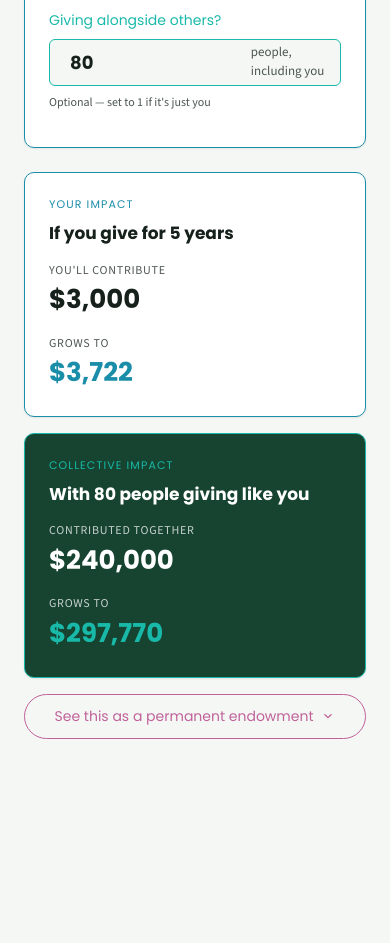
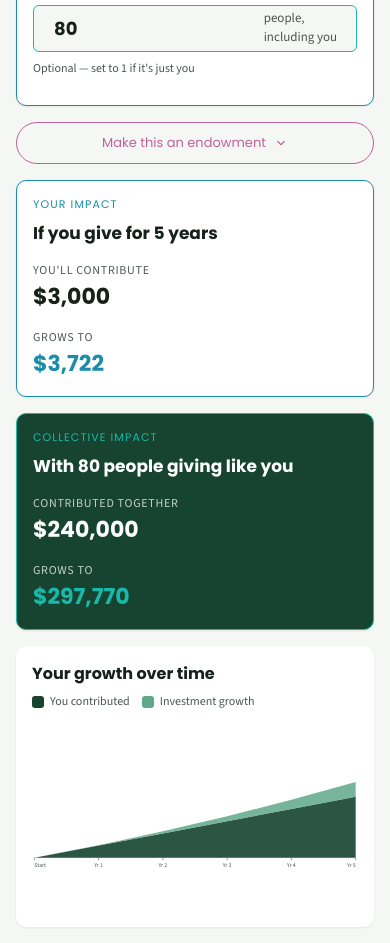
Before and after one commit to mobrien216/Collective_Giving_Calc, a plain HTML site: page index.html in a window 390 px wide. Shown: the part 629-1572 px from the top of the page. Before the commit the page ends 1392 px from the top, so only its background shows below. Drawn offline with nearby package versions, Linux system fonts and the light colour scheme; a web font is replaced by a local one.

Commit message:
Add files via upload

```diff
--- a/index.html
+++ b/index.html
@@ -32,6 +32,7 @@
 
   :root {
     --tcf-green-dark:  #164430;
+    --tcf-green-light: #5FA98A;
     --tcf-orange:      #EE7331;
     --tcf-aqua:        #19B9A9;
     --tcf-blue:        #1A8DA9;
@@ -108,6 +109,25 @@
     padding: var(--space-5);
   }
   .panel-blue { border: 1.5px solid var(--tcf-blue); }
+  .left-col { display: flex; flex-direction: column; gap: var(--space-4); }
+
+  .growth-chart-panel {
+    background: var(--paper);
+    border-radius: var(--radius-md);
+    box-shadow: var(--shadow-sm);
+    padding: var(--space-5);
+  }
+  .growth-chart-head {
+    display: flex; align-items: center; justify-content: space-between;
+    flex-wrap: wrap; gap: var(--space-2);
+    margin-bottom: var(--space-3);
+  }
+  .growth-chart-head h3 {
+    font-family: var(--font-display);
+    font-weight: 700;
+    font-size: 16px;
+    margin: 0;
+  }
 
   .eyebrow {
     font-family: var(--font-sub);
@@ -402,6 +422,28 @@
     padding-top: var(--space-4);
     border-top: 1px solid var(--line);
   }
+
+  /* ---------- Mobile ---------- */
+  @media (max-width: 640px) {
+    .wrap { padding: 0 var(--space-4); }
+    .app-bar { padding: var(--space-3) 0; }
+    .app-bar h1 { font-size: 19px; }
+    .app-bar p { font-size: 13px; }
+    main.calc-wrap { padding: var(--space-4) 0; }
+    .calc-grid { gap: var(--space-4); }
+    .panel, .growth-chart-panel { padding: var(--space-4); }
+    .panel-title { font-size: 17px; }
+    .result-card { padding: var(--space-4); }
+    .stat-value { font-size: 22px; }
+    .perpetuity-cta { font-size: 13px; padding: 10px 16px; }
+    .perpetuity-banner { padding: var(--space-4); }
+    .perpetuity-banner h2 { font-size: 20px; }
+    .perpetuity-body { padding: var(--space-4); }
+    .impact-total { gap: var(--space-4); }
+    .impact-total .headline .num { font-size: 28px; }
+    .chart-legend { gap: var(--space-3); font-size: 12px; }
+    .growth-chart-head { flex-direction: column; align-items: flex-start; }
+  }
 </style>
 </head>
 <body>
@@ -417,7 +459,8 @@
   <div class="wrap">
     <div class="calc-grid">
 
-      <!-- INPUT PANEL -->
+      <!-- INPUT PANEL (left column) -->
+      <div class="left-col">
         <section class="panel panel-blue">
           <p class="eyebrow">Your gift</p>
           <h2 class="panel-title">Build your scenario</h2>
@@ -468,7 +511,13 @@
           </div>
         </section>
 
-      <!-- RESULTS -->
+        <button type="button" class="perpetuity-cta" id="perpetuityToggle" aria-expanded="false" aria-controls="perpetuitySection">
+          <span>Make this an endowment</span>
+          <svg width="14" height="14" viewBox="0 0 24 24" fill="none" stroke="currentColor" stroke-width="2"><polyline points="6 9 12 15 18 9"/></svg>
+        </button>
+      </div>
+
+      <!-- RESULTS (right column) -->
       <section class="results-col">
         <div class="result-cards">
           <div class="result-card light">
@@ -498,10 +547,16 @@
           </div>
         </div>
 
-        <button type="button" class="perpetuity-cta" id="perpetuityToggle" aria-expanded="false" aria-controls="perpetuitySection">
-          <span>See this as a permanent endowment</span>
-          <svg width="14" height="14" viewBox="0 0 24 24" fill="none" stroke="currentColor" stroke-width="2"><polyline points="6 9 12 15 18 9"/></svg>
-        </button>
+        <div class="growth-chart-panel">
+          <div class="growth-chart-head">
+            <h3>Your growth over time</h3>
+            <div class="chart-legend">
+              <span class="item"><span class="swatch" style="background:var(--tcf-green-dark)"></span>You contributed</span>
+              <span class="item"><span class="swatch" style="background:var(--tcf-green-light)"></span>Investment growth</span>
+            </div>
+          </div>
+          <div class="chart-wrap" id="growthChartWrap"></div>
+        </div>
       </section>
 
     </div>
@@ -577,6 +632,7 @@
   const perpetuityToggle = document.getElementById('perpetuityToggle');
   const perpetuitySection = document.getElementById('perpetuitySection');
   const chartWrap = document.getElementById('chartWrap');
+  const growthChartWrap = document.getElementById('growthChartWrap');
   const totalImpact30 = document.getElementById('totalImpact30');
   const grantsBreak = document.getElementById('grantsBreak');
   const balanceBreak = document.getElementById('balanceBreak');
@@ -613,6 +669,23 @@
       }
     }
     return yearly;
+  }
+  function growthSeries(type, amount, years, annualReturnPct) {
+    const mRate = annualReturnPct / 100 / 12;
+    const series = [{ year: 0, contributed: 0, total: 0 }];
+    for (let yr = 1; yr <= years; yr++) {
+      const m = yr * 12;
+      let contributed, total;
+      if (type === 'monthly') {
+        contributed = amount * m;
+        total = fvAnnuity(amount, mRate, m);
+      } else {
+        contributed = amount;
+        total = fvLumpSum(amount, mRate, m);
+      }
+      series.push({ year: yr, contributed: contributed, total: total });
+    }
+    return series;
   }
 
   // ---------- Tick marks for time horizon (every 5 years) ----------
@@ -680,7 +753,7 @@
     } else {
       perpetuitySection.classList.add('hidden');
       perpetuityToggle.setAttribute('aria-expanded', 'false');
-      perpetuityToggle.querySelector('span').textContent = 'See this as a permanent endowment';
+      perpetuityToggle.querySelector('span').textContent = 'Make this an endowment';
     }
   });
 
@@ -737,6 +810,61 @@
     chartWrap.innerHTML = svg;
   }
 
+  function renderGrowthChart(series) {
+    const W = 560, H = 170, padL = 4, padR = 4, padT = 10, padB = 20;
+    const chartW = W - padL - padR;
+    const chartH = H - padT - padB;
+    const years = series[series.length - 1].year;
+
+    let maxVal = 0;
+    series.forEach(function (d) { maxVal = Math.max(maxVal, d.total); });
+    if (maxVal <= 0) maxVal = 1;
+    const magnitude = Math.pow(10, Math.floor(Math.log10(maxVal)));
+    maxVal = Math.ceil(maxVal / (magnitude / 2)) * (magnitude / 2);
+
+    function x(year) { return padL + (years === 0 ? 0 : (year / years) * chartW); }
+    function y(val) { return padT + chartH - (val / maxVal) * chartH; }
+    const baseline = padT + chartH;
+
+    // Contributed area (bottom stack, dark green)
+    let contribPts = series.map(function (d) { return x(d.year) + ',' + y(d.contributed); });
+    let contribPath = 'M' + x(0) + ',' + baseline + ' L' + contribPts.join(' L') + ' L' + x(years) + ',' + baseline + ' Z';
+
+    // Growth area (stacked on top, light green) = total - contributed
+    let growthTopPts = series.map(function (d) { return x(d.year) + ',' + y(d.total); });
+    let growthBottomPts = series.slice().reverse().map(function (d) { return x(d.year) + ',' + y(d.contributed); });
+    let growthPath = 'M' + growthTopPts.join(' L') + ' L' + growthBottomPts.join(' L') + ' Z';
+
+    // Tick step: keep to ~6 labels max
+    let step = 1;
+    if (years > 6) step = Math.ceil(years / 6);
+    const niceSteps = [1, 2, 5, 10];
+    step = niceSteps.find(function (s) { return s >= step; }) || 10;
+
+    let axisTicks = '';
+    for (let t = 0; t <= years; t += step) {
+      const tx = x(t);
+      axisTicks += '<line x1="' + tx + '" y1="' + baseline + '" x2="' + tx + '" y2="' + (baseline + 4) + '" stroke="var(--ink-soft)" stroke-width="1"/>';
+      axisTicks += '<text x="' + tx + '" y="' + (baseline + 15) + '" font-size="10" fill="var(--ink-soft)" text-anchor="' + (t === 0 ? 'start' : (t === years ? 'end' : 'middle')) + '" font-family="var(--font-body)">' + (t === 0 ? 'Start' : 'Yr ' + t) + '</text>';
+    }
+    // always label the final year if it wasn't hit by the step loop
+    if ((years % step) !== 0) {
+      const tx = x(years);
+      axisTicks += '<line x1="' + tx + '" y1="' + baseline + '" x2="' + tx + '" y2="' + (baseline + 4) + '" stroke="var(--ink-soft)" stroke-width="1"/>';
+      axisTicks += '<text x="' + tx + '" y="' + (baseline + 15) + '" font-size="10" fill="var(--ink-soft)" text-anchor="end" font-family="var(--font-body)">Yr ' + years + '</text>';
+    }
+
+    const svg =
+      '<svg viewBox="0 0 ' + W + ' ' + H + '" width="100%" height="170" xmlns="http://www.w3.org/2000/svg">' +
+        '<line x1="' + padL + '" y1="' + baseline + '" x2="' + (padL + chartW) + '" y2="' + baseline + '" stroke="var(--line)" stroke-width="1"/>' +
+        '<path d="' + contribPath + '" fill="var(--tcf-green-dark)" fill-opacity="0.9"/>' +
+        '<path d="' + growthPath + '" fill="var(--tcf-green-light)" fill-opacity="0.85"/>' +
+        axisTicks +
+      '</svg>';
+
+    growthChartWrap.innerHTML = svg;
+  }
+
   // ---------- Main recalculation ----------
   function recalc() {
     const amount = Math.max(0, parseFloat(giftAmountEl.value) || 0);
@@ -764,6 +892,8 @@
       : 'If you give once, over ' + years + (years === 1 ? ' year' : ' years');
     individualContributed.textContent = fmtUSD(indivContrib);
     individualFV.textContent = fmtUSD(indivFV);
+
+    renderGrowthChart(growthSeries(giftType, amount, years, returnPct));
 
     collectiveTitle.textContent = 'With ' + peers.toLocaleString('en-US') + ' people giving like you';
     collectiveContributed.textContent = fmtUSD(collContrib);
```
Lines whose indentation alone changed are shown as unchanged.
